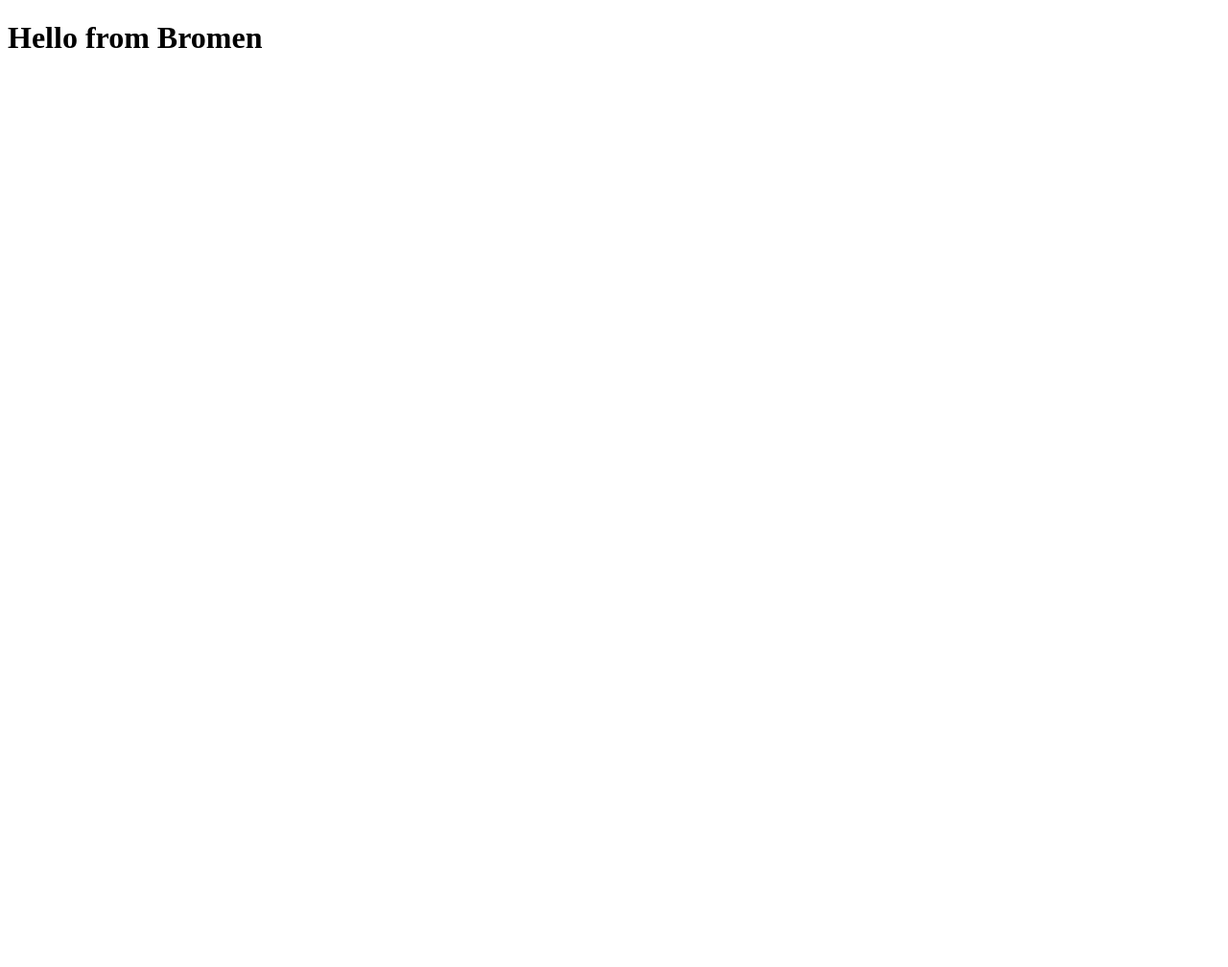
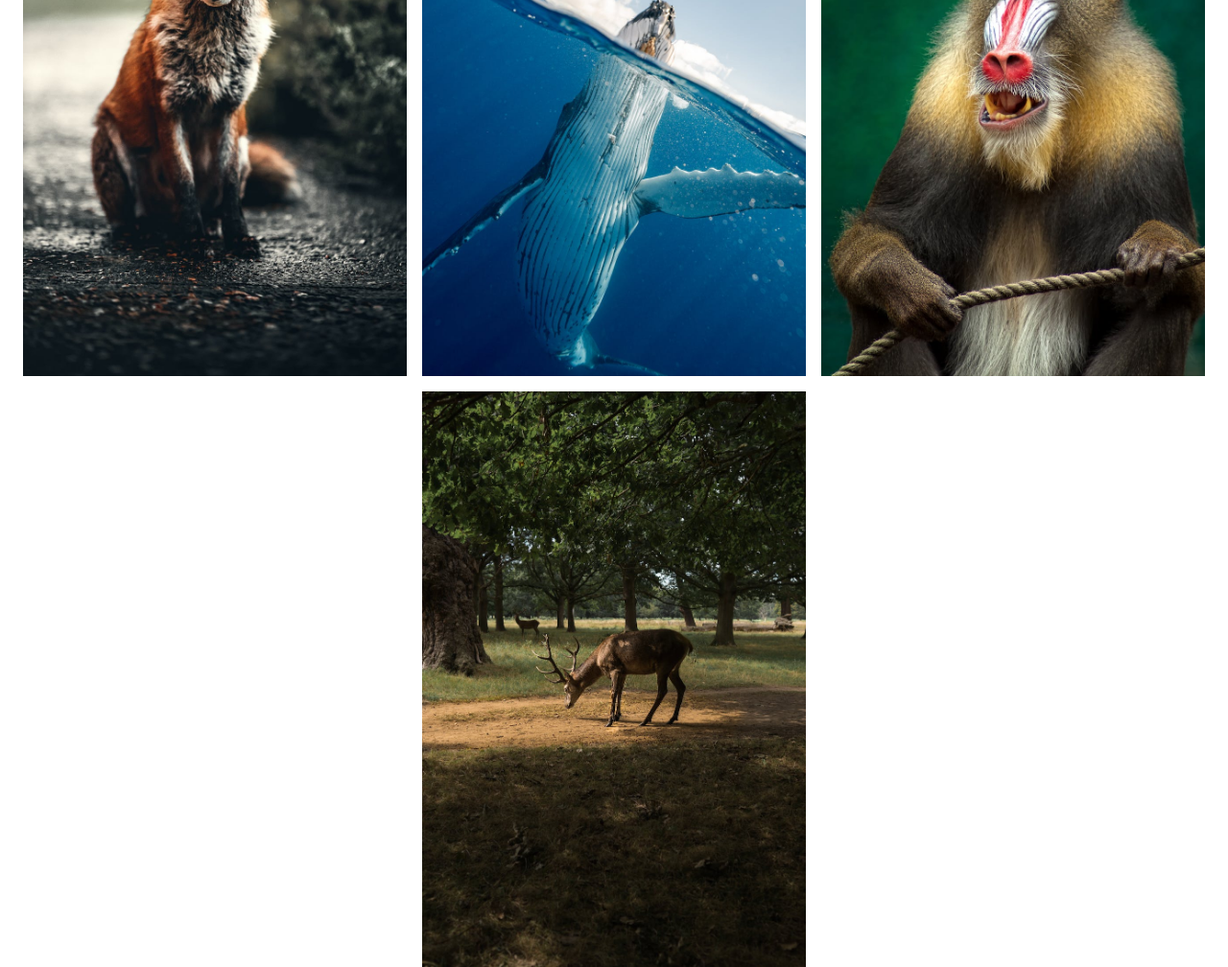
Before and after one commit to ThBromen/Photo-Gallery, a plain HTML site: page index.html in a window 1280 px wide. Shown: the whole page at 96% size. Before the commit the page ends 800 px from the top, so only its background shows below. Drawn offline with Linux system fonts and the light colour scheme.

Commit message:
Adding styles

```diff
--- /dev/null
+++ b/css/index.css
@@ -0,0 +1,45 @@
+body {
+    display: flex;
+    justify-content: center;
+    align-items: center;
+    margin: 0;
+    padding: 0;
+    box-sizing: border-box;
+    height: 100vh;
+}
+
+.gallery {
+    display: flex;
+    flex-wrap: wrap;
+    gap: 16px;
+    justify-content: center;
+}
+
+img {
+    width: 100%;
+    max-width: 400px;
+    height: auto;
+    transition: opacity 0.3s ease;
+}
+
+img[alt] {
+    opacity: 1;
+}
+
+@media (max-width: 1200px) {
+    img {
+        max-width: 300px;
+    }
+}
+
+@media (max-width: 768px) {
+    img {
+        max-width: 200px;
+    }
+}
+
+@media (max-width: 480px) {
+    img {
+        max-width: 100%;
+    }
+}
--- a/index.html
+++ b/index.html
@@ -5,12 +5,16 @@
     <meta charset="UTF-8">
     <meta name="viewport" content="width=device-width, initial-scale=1.0">
     <title>Interactive Photo Gallery</title>
+    <link rel="stylesheet" href="/css/index.css">
 </head>
 
 <body>
-    <h1>
-        Hello from Bromen
-    </h1>
+    <div class="gallery">
+        <img src="/img/1.jpg" alt="Image 1">
+        <img src="/img/2.jpg" alt="Image 2">
+        <img src="/img/3.jpg" alt="Image 3">
+        <img src="/img/4.jpg" alt="Image 4">
+    </div>
 </body>
 
 </html>
```
Also changed, not shown: img/1.jpg (added), img/2.jpg (added), img/3.jpg (added), img/4.jpg (added), js/index.js (added).
